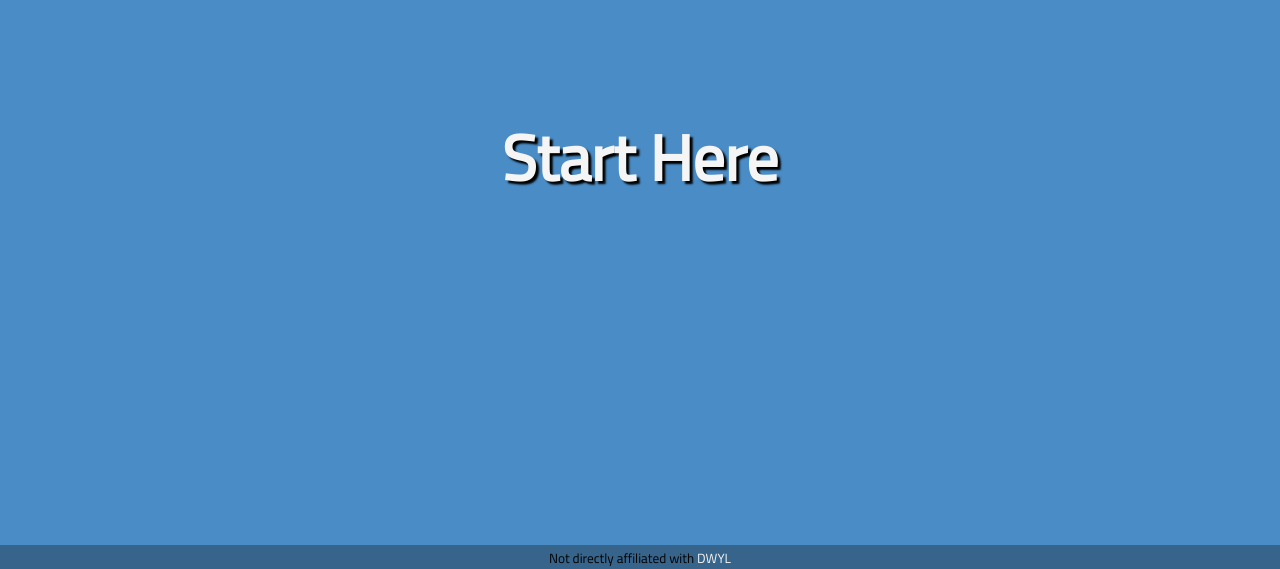
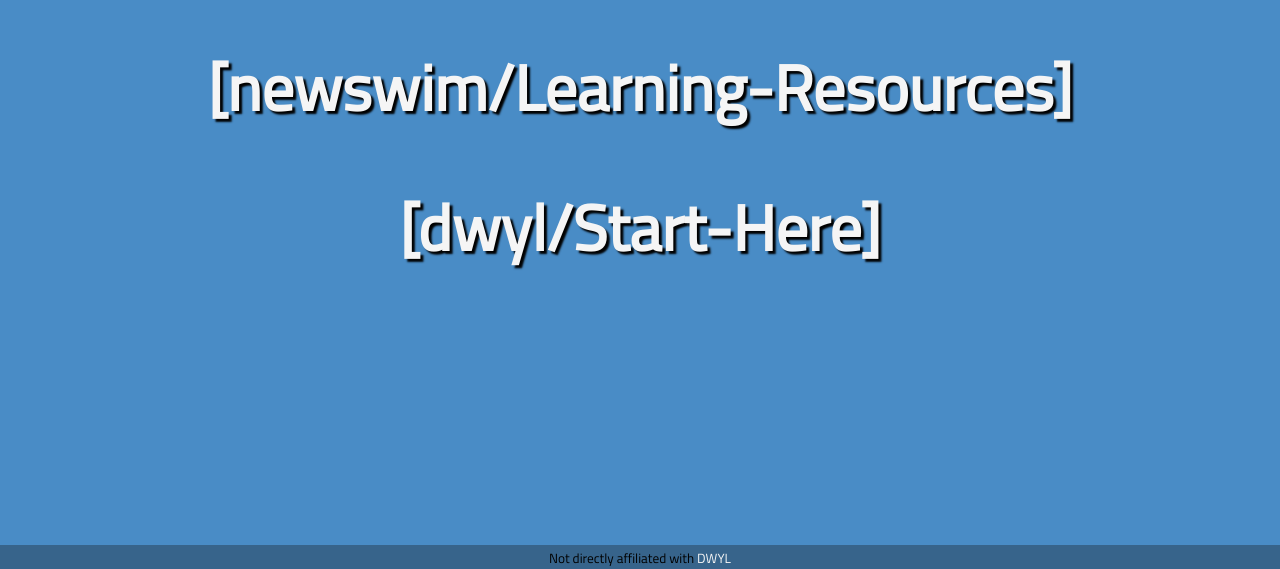
Before and after one commit to howdoiwebdevelop/website, a plain HTML site: page index.html in a window 1280 px wide. Shown: the part 231-800 px from the top of the page. Drawn offline with Linux system fonts and the light colour scheme.

Commit message:
Add learning resources link

```diff
--- a/index.html
+++ b/index.html
@@ -11,7 +11,8 @@
     <div class="wrapper">
       <div class="container">
         <div class="inner">
-          <h1 class="grow"><a href="https://github.com/dwyl/start-here">Start Here</a></h1>
+          <h1 class="grow"><a href="https://github.com/newswim/learning-resources">[newswim/Learning-Resources]</a></h1>
+          <h1 class="grow"><a href="https://github.com/dwyl/start-here">[dwyl/Start-Here]</a></h1>
         </div>
       </div>
       <footer>
```
